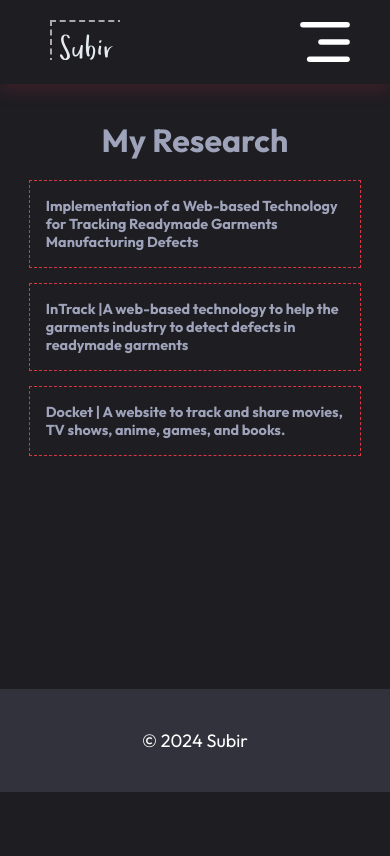
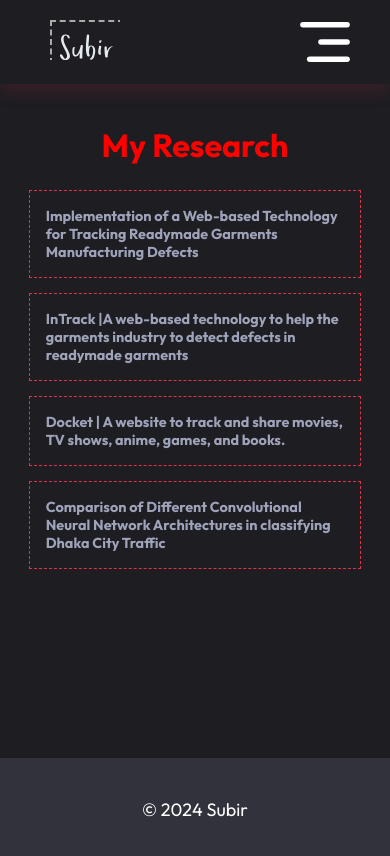
Before and after one commit to subir-raju/Portfolio_New, a React (Vite) app: page /research in a window 390 px wide. Shown: the top 856 px of the page. Built offline with nearby package versions, Linux system fonts and the light colour scheme.

Commit message:
update reseach details page title space

```diff
--- a/src/Components/About/About.css
+++ b/src/Components/About/About.css
@@ -11,6 +11,7 @@
     padding: 0px 30px;
     font-size: 48px;
     font-weight: 600;
+    text-transform: uppercase;
 }
 
 .about-section {
--- a/src/Components/Hero/Hero.jsx
+++ b/src/Components/Hero/Hero.jsx
@@ -12,7 +12,10 @@ const Hero = () => {
         Hello, I'm<span> Subir</span>.
       </h1>
       <p>
-        I am a masters student majoring in Data Science.
+        A master’s student in Data Science at Tampere
+        University. I specialize in machine learning, AI, and data analytics,
+        with hands-on experience building AI-driven applications and solving
+        real-world problems.
       </p>
       <div className="hero-action">
         <div className="hero-connect">
@@ -21,8 +24,9 @@ const Hero = () => {
           </AnchorLink>
         </div>
         <div className="hero-resume">
-         <a href={pdf}
-          download={"resume.pdf"}>Resume </a>
+          <a href={pdf} download={"resume.pdf"}>
+            Resume{" "}
+          </a>
         </div>
       </div>
     </div>
--- a/src/Components/Navbar/Navbar.css
+++ b/src/Components/Navbar/Navbar.css
@@ -20,6 +20,11 @@
 .navbar img{
     height: 50px;
     width: 90px;
+}
+.navbar img:hover{
+    height: 50px;
+    width: 90px;
+    box-shadow: 0 .5rem 1rem rgba(220, 53, 69, .15);
 }
 .nav-menu{
     display: flex;
--- a/src/Pages/Education/Education.css
+++ b/src/Pages/Education/Education.css
@@ -19,7 +19,7 @@
 }
 
 .university-list button {
-  background-color: #1d1d22;
+  background-color: #212225;
   color: white;
   border: 1px dashed #fff;
   padding: 20px 20px;
--- a/src/Pages/Education/Education.jsx
+++ b/src/Pages/Education/Education.jsx
@@ -10,21 +10,21 @@ const Education = () => {
       degree: "Master's in Data Science",
       duration: " August 2023 - Present",
       description:
-        "Currently pursuing a Master's degree in Data Science, with a focus on AI, Machine Learning, and Data Analytics. Done with all the course works, now focusing mainly on my thesis.",
+        "I am currently pursuing a Master's degree in Data Science at Tampere University, where I am honing my skills in machine learning, artificial intelligence, and data analytics. The program offers a deep dive into data-driven problem-solving, statistical methods, and advanced AI technologies, providing me with the knowledge and tools to tackle complex challenges in data science.",
     },
     FUB: {
       title: "Freie Universität Berlin (FUB)",
       degree: "Masters in Computational Sciences",
       duration: "August 2022 - May 2023",
       description:
-        "Before starting my masters in data science in Finland, I was admitted to FUB in the Computational Sciences program for 2 semesters. But Due to long visa waiting period, I choose to move Finland, instead of Germany.",
+        "I briefly attended Freie Universität Berlin (FUB) as part of my Computational Sciences master's program. During that time, I learn some of the advanced computational techniques and modeling for data analysis.",
     },
     NSU: {
       title: "North South University (NSU)",
       degree: "Bachelor of Science in Computer Science & Engineering",
       duration: "January 2017 - May 2021",
       description:
-        "Completed my undergraduation with distinction (Magna Cum Laude). My major in bachelor was in Networking.",
+        "I completed my Bachelor’s degree in Computer Science and Engineering from North South University (NSU). During my undergraduate studies, I gained a solid foundation in computer science principles, software engineering, and programming languages. I worked on various projects and research, which sparked my interest in data science and machine learning.",
     },
   };
 
@@ -64,11 +64,10 @@ const Education = () => {
           </p>
           <p>
             <strong>Duration:</strong>{" "}
-            {educationDetails[selectedUniversity].duration}
+            <i>{educationDetails[selectedUniversity].duration}</i>
           </p>
           <p>
-            <strong></strong>{" "}
-            {educationDetails[selectedUniversity].description}
+            <strong></strong> {educationDetails[selectedUniversity].description}
           </p>
         </div>
       </div>
--- a/src/Pages/ProjectDetails/ProjectDetails.css
+++ b/src/Pages/ProjectDetails/ProjectDetails.css
@@ -7,9 +7,10 @@
 
 .project-details-title {
   text-align: center;
-  margin-bottom: 30px;
+  margin-bottom: 50px;
   font-size: 2.5em;
   color: #fff;
+  margin-top: 50px;
 }
 
 .project-details-container {
@@ -116,11 +117,17 @@
     width: 35px;
     height: 35px;
   }
+
+  .project-details-title {
+    font-size: 2em;
+    margin-top: 100px; /* Adjust this value based on your navbar height */
+  }
 }
 
 @media (max-width: 480px) {
   .project-details-title {
     font-size: 2em;
+    margin-top: 80px; /* Adjust this value based on your navbar height */
   }
 
   .project-list-item {
--- a/src/Pages/Research/Research.css
+++ b/src/Pages/Research/Research.css
@@ -3,13 +3,22 @@
   color: #9EA3BA;
   padding: 20px;
   margin-top: 100px;
-  height: 63vh;
+  min-height: 79vh;
+  overflow: auto;
+  box-sizing: border-box;
 }
 
-h1 {
+.research-page h1 {
   text-align: center;
   margin-bottom: 20px;
+  font-size: 2rem;
+  color: #9EA3BA;
+  display: flex;
+  justify-content: center;
+  align-items: center;
+  height: 50px;
 }
+
 
 .research-list {
   display: flex;
@@ -44,12 +53,28 @@ h1 {
   background-color: #444;
   margin-top: 10px;
   border-radius: 5px;
+  word-wrap: break-word;
+}
+
+footer {
+  background-color: #1d1d22;
+  color: #9EA3BA;
+  text-align: center;
+  padding: 10px 0;
+  position: relative;
+  bottom: 0;
+  width: 100%;
 }
 
 @media (max-width: 768px) {
   .research-page {
-    margin-top: 150px;
-    height: 70vh;
+    margin-top: 90px;
+    padding-bottom: 80px;
+    min-height: 100vh;
+  }
+
+  .research-page h1{
+    color: red;
   }
 
   .research-list {
@@ -72,7 +97,8 @@ h1 {
 @media (max-width: 480px) {
   .research-page {
     margin-top: 100px;
-    height: 65vh;
+    padding-bottom: 100px;
+    min-height: 78vh;
   }
 
   .research-title {
--- a/src/Pages/Research/Research.jsx
+++ b/src/Pages/Research/Research.jsx
@@ -11,17 +11,27 @@ const Research = () => {
         "Implementation of a Web-based Technology for Tracking Readymade Garments Manufacturing Defects",
       details:
         "Readymade garments (RMG) manufacturing defects carry a significant role in reducing the quality of the products. Real-time production data tracking can play an important role to track those defects. A web-based software like InTrack can be a pioneer to produce that trackable data. InTrack is a Quality Control (QC) web-application to track RMG manufacturing defects using production line data. It requires complex architectural decisions for the backend and intricate management of frontend states and components. We have studied in-depth into the engineering of such a data intensive web-application and applicable for the RMG industies.",
-
     },
     {
       id: 2,
-      title: "InTrack |A web-based technology to help the garments industry to detect defects in readymade garments",
-      details: "As part of the Senior Design Project, developed a prototype of a web-based data-driven technology that can help detect defects in manufacturing readymade garments in real->me.",
+      title:
+        "InTrack |A web-based technology to help the garments industry to detect defects in readymade garments",
+      details:
+        "As part of the Senior Design Project, developed a prototype of a web-based data-driven technology that can help detect defects in manufacturing readymade garments in real->me.",
     },
     {
       id: 3,
-      title: "Docket | A website to track and share movies, TV shows, anime, games, and books.",
-      details: "As part of Junior Design Projects, developed a website through which users can keep track of movies, TV shows, anime, games and books they watched/played/read or are watching/playing/ reading and pos>ng reviews/blogs.",
+      title:
+        "Docket | A website to track and share movies, TV shows, anime, games, and books.",
+      details:
+        "As part of Junior Design Projects, developed a website through which users can keep track of movies, TV shows, anime, games and books they watched/played/read or are watching/playing/ reading and pos>ng reviews/blogs.",
+    },
+    {
+      id: 4,
+      title:
+        "Comparison of Different Convolutional Neural Network Architectures in classifying Dhaka City Traffic",
+      details:
+        "In this research, our team explored few Convolutional Neural Network(CNN) architectures and compared their results for classifying traffic patterns in Dhaka city. We tried to identify the most effective model for accurately identifying and cateforizing vehicle types and road conditions. We assessed the CNN architectures' performances by fine tuning the parameters and optimizing models to achieve the best classification accuracy. This research can contribute to more intelligent traffic management systems and support real-time decision making for urban planning.",
     },
   ];
 
```
